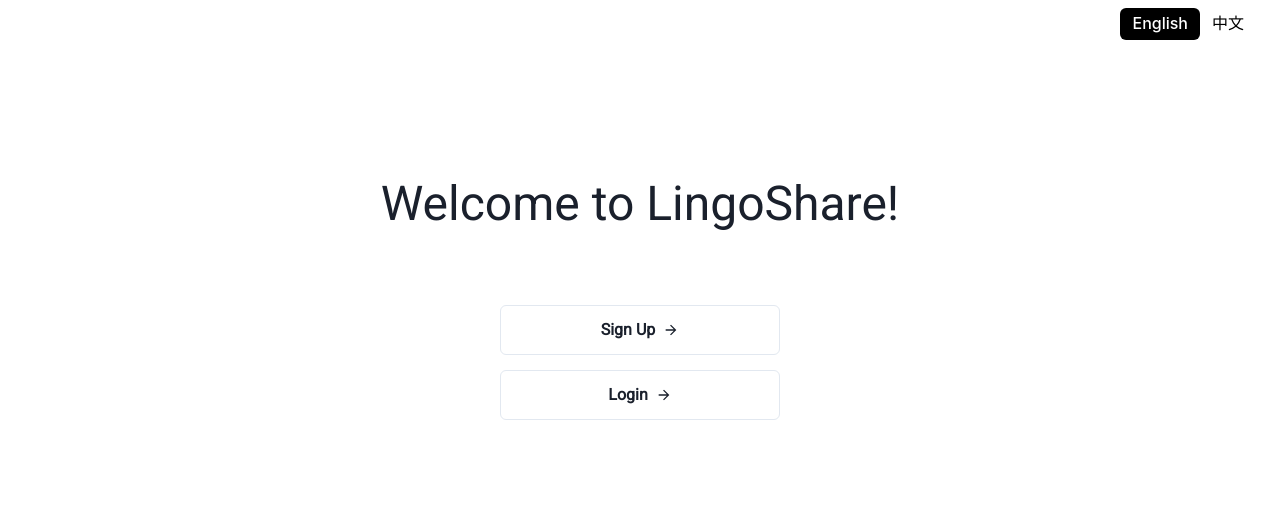
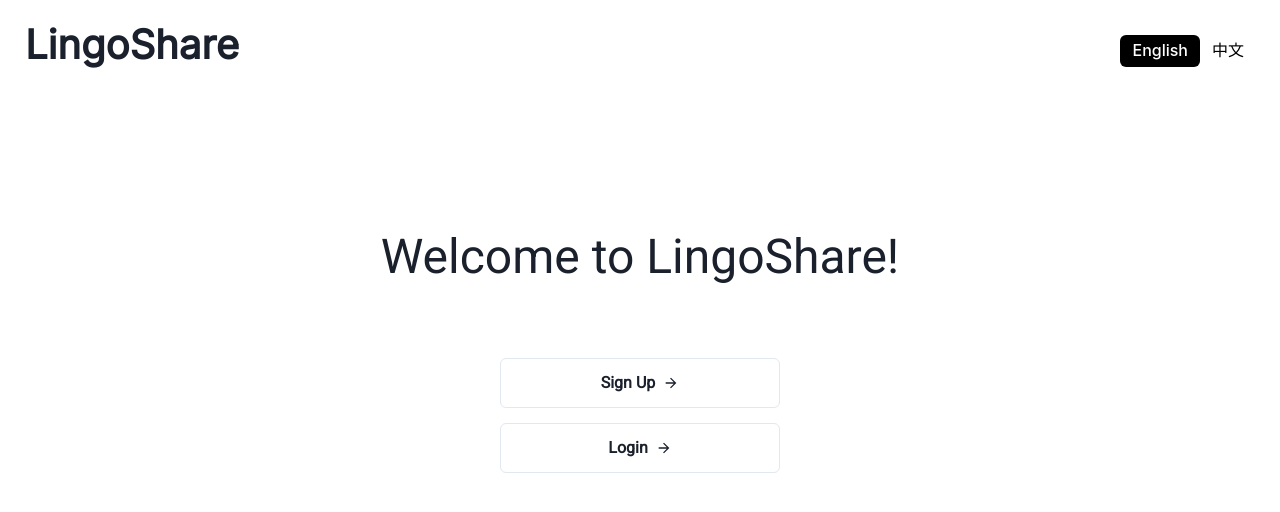
Before and after one commit to cooper-a/lingo-share, a React (Create React App) app in the folder lingo-share/: page / in a window 1280 px wide. Shown: the top 512 px of the page. Built offline with nearby package versions, Linux system fonts and the light colour scheme; no server answers.

Commit message:
small changes with callfriend profile display and missed translation

```diff
--- a/lingo-share/src/components/callfriend.jsx
+++ b/lingo-share/src/components/callfriend.jsx
@@ -202,6 +202,7 @@ export default function CallFriend() {
                     userId={key}
                     onlineStatus={value.state}
                     displayName={value.userDisplayName}
+                    profileURL={value.profilePic}
                     disableButton={disableButton}
                     handleClick={handleClick}
                     handleViewProfile={handleClickViewProfile}
--- a/lingo-share/src/components/lingoshare-components/callcard.jsx
+++ b/lingo-share/src/components/lingoshare-components/callcard.jsx
@@ -18,6 +18,7 @@ export default function CallCard({
   onlineStatus,
   displayName,
   disableButton,
+  profileURL,
   handleClick,
   handleViewProfile,
 }) {
@@ -30,11 +31,11 @@ export default function CallCard({
           <Flex spacing="4">
             <Flex flex="1" gap="4" alignItems="center" flexWrap="wrap">
               {onlineStatus === "online" ? (
-                <Avatar bg="grey">
+                <Avatar bg="grey" src={profileURL}>
                   <AvatarBadge boxSize="1.25em" bg="green.500" />
                 </Avatar>
               ) : (
-                <Avatar bg="grey" />
+                <Avatar bg="grey" src={profileURL} />
               )}
 
               <Box>
--- a/lingo-share/src/components/navbar.jsx
+++ b/lingo-share/src/components/navbar.jsx
@@ -76,7 +76,8 @@ export default function Navbar({ currPage }) {
           <div className="logo" onClick={() => handleClick("")}>
             {currPage === "/dashboard" ||
             currPage === "/login" ||
-            currPage === " /signup" ? (
+            currPage === "/signup" ||
+            currPage === "/" ? (
               <div className="homepage-logo">
                 <span className="title">LingoShare</span>
               </div>
```
